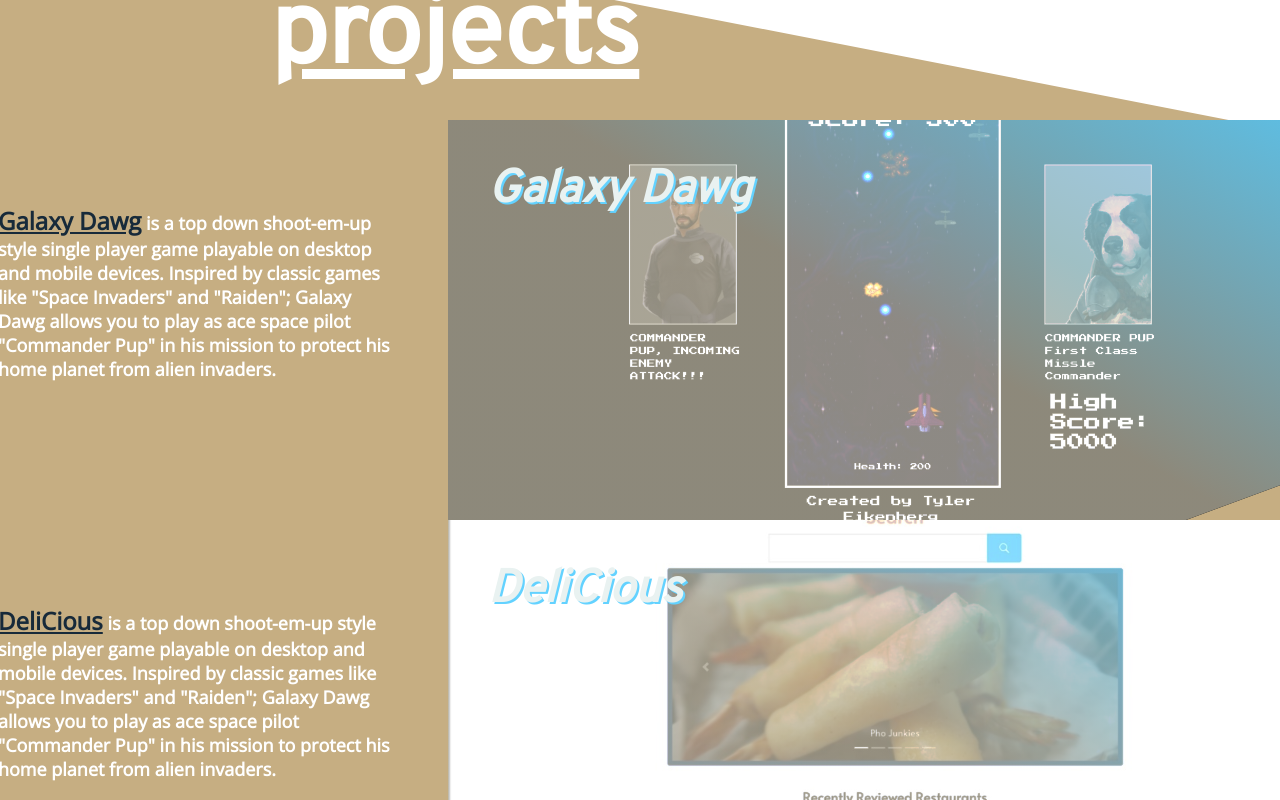
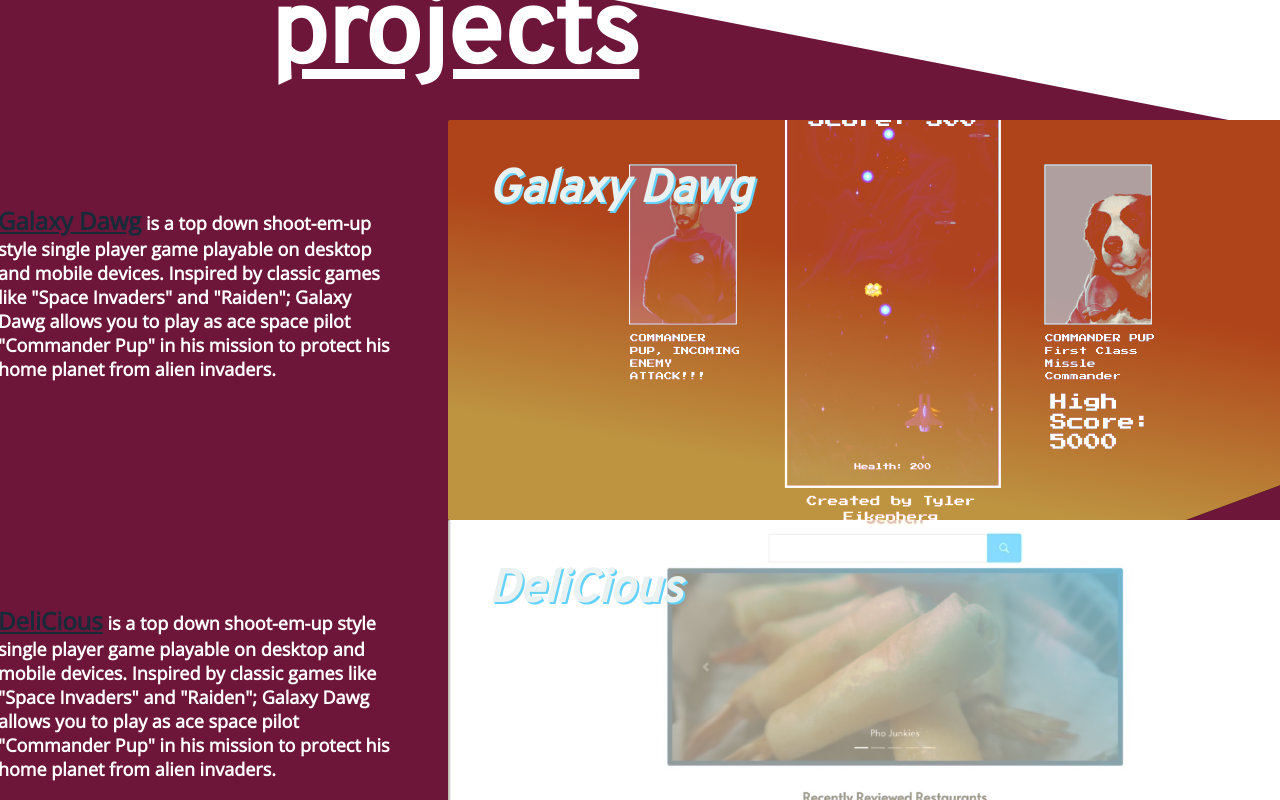
Before and after one commit to TylerEikenberg/My-Portfolio, a React (Create React App) app: page / in a window 1280 px wide. Shown: the part 1320-2120 px from the top of the page. Built offline with nearby package versions, Linux system fonts and the light colour scheme.

Commit message:
adding styling

```diff
--- a/src/App.css
+++ b/src/App.css
@@ -146,13 +146,12 @@ svg{
 }
 
 .box-beige{
-  background-color: #C6AE82;
+  background-color: #6E1639;
   position: absolute;
   top: 150%;
   left: 0px;
   width: 100%;
   height: 2500px;
-  background-color:#C6AE82;
   clip-path: polygon(0 0, 100% 10%, 100% 92%, 0 54%);
   box-sizing: border-box;
 }
--- a/src/Components/Project/Project.css
+++ b/src/Components/Project/Project.css
@@ -6,6 +6,11 @@
     height: 400px;
     width: 900px;
     clip-path: polygon(50% 0%, 100% 0, 100% 85%, 82% 100%, 0 100%, 0 0);
+    border-radius: .1em;
+    border-top-left-radius: 0.1em;
+    border-top-right-radius: 0.1em;
+    border-bottom-right-radius: 0.1em;
+    border-bottom-left-radius: 0.1em;
     background-repeat: no-repeat;
     background-blend-mode: multiply;
     background-size: cover;
@@ -17,6 +22,11 @@
 }
 .project-box-overlay{
     z-index: 1;
+    border-radius: .1em;
+    border-top-left-radius: 0.1em;
+    border-top-right-radius: 0.1em;
+    border-bottom-right-radius: 0.1em;
+    border-bottom-left-radius: 0.1em;
     background-position: center;
     background-size: 100%;
     background-repeat: no-repeat;
@@ -73,8 +83,11 @@
     background-position: center;
     background-size: 100%;
 }
+
+
 .galaxy-overlay{
-    background-image: linear-gradient(30deg, rgba(200, 194, 174, 0.705) 50%, rgba(99, 211, 255, 0.913) 100%), url(../../Assets/galaxydawg.jpg);
+    /* background-color: rgb(255, 199, 87); */
+    background-image: linear-gradient(10deg, rgba(255, 199, 87, 0.742) 20%, rgb(175, 67, 25) 60%), url(../../Assets/galaxydawg.jpg);
 }
 .delicious{
     background-image: url(../../Assets/delicious.jpg);
```
